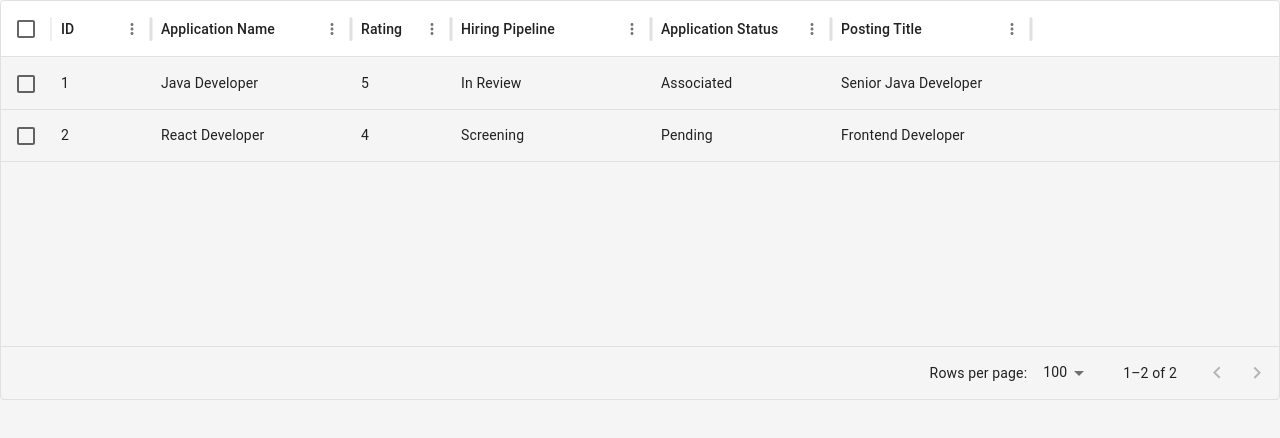
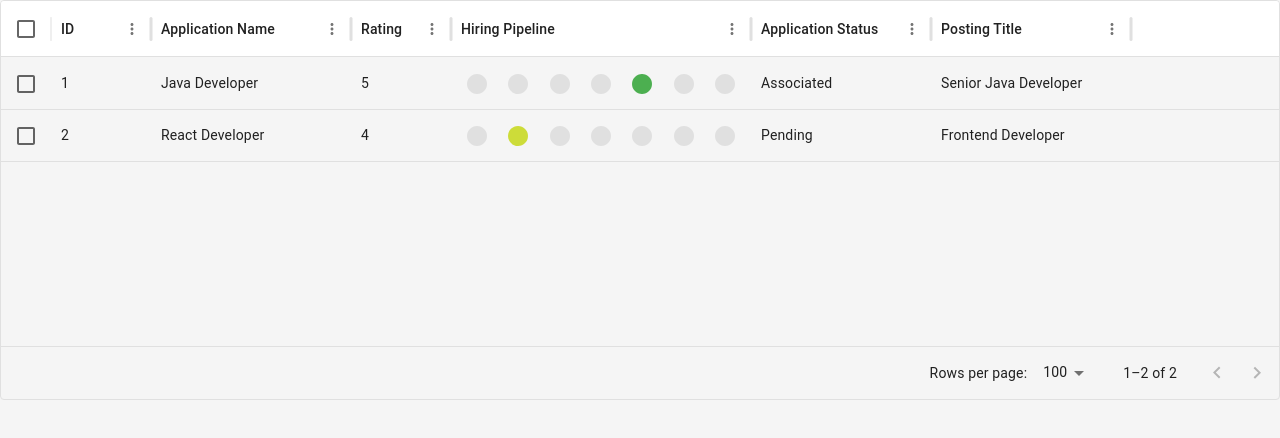
Before and after one commit to VenkateswarluSunkea1/recruitment-frontend, a React (Create React App) app: page /applications in a window 1280 px wide. Shown: the top 438 px of the page. Built offline with nearby package versions, Linux system fonts and the light colour scheme.

Commit message:
Applications UI changes

```diff
--- a/src/ApplicationsPage.js
+++ b/src/ApplicationsPage.js
@@ -1,23 +1,17 @@
 import React, { useState } from 'react';
 import { DataGrid } from '@mui/x-data-grid';
 import { Box, Toolbar, Typography, Button } from '@mui/material';
-import AssociateJobOpeningModal from './AssociateJobOpeningModal';
+import SendMailModal from './SendMailModal';
+import HiringPipeline from './HiringPipeline'; // Import the HiringPipeline component
 
-const columns = [
-  { field: 'id', headerName: 'ID', width: 100 },
-  { field: 'applicationName', headerName: 'Application Name', width: 200 },
-  { field: 'rating', headerName: 'Rating', width: 100 },
-  { field: 'hiringPipeline', headerName: 'Hiring Pipeline', width: 200 },
-  { field: 'applicationStatus', headerName: 'Application Status', width: 180 },
-  { field: 'postingTitle', headerName: 'Posting Title', width: 200 },
-];
-
-const rows = [
+const ApplicationsPage = () => {
+  const [selectedRows, setSelectedRows] = useState([]);
+  const [rows] = useState([
     {
       id: 1,
       applicationName: 'Java Developer',
       rating: 5,
-    hiringPipeline: 'In Review',
+      hiringPipeline: 'Hired',
       applicationStatus: 'Associated',
       postingTitle: 'Senior Java Developer',
     },
@@ -25,15 +19,12 @@ const rows = [
       id: 2,
       applicationName: 'React Developer',
       rating: 4,
-    hiringPipeline: 'Screening',
+      hiringPipeline: 'Submissions',
       applicationStatus: 'Pending',
       postingTitle: 'Frontend Developer',
     },
     // Add more rows as needed
-];
-
-const ApplicationsPage = () => {
-  const [selectedRows, setSelectedRows] = useState([]);
+  ]);
 
   const handleRowSelectionChange = (newSelection) => {
     setSelectedRows(newSelection);
@@ -42,6 +33,21 @@ const ApplicationsPage = () => {
   const clearSelection = () => {
     setSelectedRows([]);
   };
+
+  // Define the columns without the stage change handler
+  const columns = [
+    { field: 'id', headerName: 'ID', width: 100 },
+    { field: 'applicationName', headerName: 'Application Name', width: 200 },
+    { field: 'rating', headerName: 'Rating', width: 100 },
+    {
+      field: 'hiringPipeline',
+      headerName: 'Hiring Pipeline',
+      width: 300,
+      renderCell: (params) => <HiringPipeline currentStage={params.value} />,
+    },
+    { field: 'applicationStatus', headerName: 'Application Status', width: 180 },
+    { field: 'postingTitle', headerName: 'Posting Title', width: 200 },
+  ];
 
   return (
     <Box sx={{ width: '100%' }}>
@@ -59,7 +65,7 @@ const ApplicationsPage = () => {
           <Button onClick={clearSelection} variant="text">
             Clear
           </Button>
-          <AssociateJobOpeningModal />
+          <SendMailModal />
         </Toolbar>
       )}
       <DataGrid
--- /dev/null
+++ b/src/HiringPipeline.js
@@ -0,0 +1,42 @@
+import React from 'react';
+import { Box, Tooltip, IconButton } from '@mui/material';
+import CircleIcon from '@mui/icons-material/Circle';
+
+const HiringPipeline = ({ currentStage }) => {
+  // Define stages and their associated colors
+  const stages = [
+    { label: 'Screening', color: '#ff5722' },   // Orange for Screening
+    { label: 'Submissions', color: '#cddc39' }, // Lime for Submissions
+    { label: 'Interview', color: '#00bcd4' },   // Cyan for Interview
+    { label: 'Offered', color: '#8bc34a' },     // Light Green for Offered
+    { label: 'Hired', color: '#4caf50' },       // Green for Hired
+    { label: 'Rejected', color: '#f44336' },    // Red for Rejected
+    { label: 'Archived', color: '#9e9e9e' },    // Grey for Archived
+  ];
+
+  // Find the index of the current stage
+  const currentIndex = stages.findIndex((stage) => stage.label === currentStage);
+
+  return (
+    <Box sx={{ display: 'flex', justifyContent: 'space-between', alignItems: 'center', width: '100%' }}>
+      {stages.map((stage, index) => (
+        <Tooltip key={stage.label} title={stage.label} arrow>
+          <span> {/* Add a wrapper span to fix the tooltip issue on disabled buttons */}
+            <IconButton
+              disabled // Disable interaction
+              sx={{
+                cursor: 'default',  // Ensure no pointer cursor
+                padding: '4px',     // Adjust padding to fit inside the pipeline
+              }}
+            >
+              {/* Color only the current stage, others will be gray */}
+              <CircleIcon sx={{ color: index === currentIndex ? stage.color : '#e0e0e0' }} />
+            </IconButton>
+          </span>
+        </Tooltip>
+      ))}
+    </Box>
+  );
+};
+
+export default HiringPipeline;
--- /dev/null
+++ b/src/SendMailModal.jsx
@@ -0,0 +1,22 @@
+import React from "react";
+import {
+  IconButton,
+} from "@mui/material";
+import EmailIcon from '@mui/icons-material/Email';
+import { useNavigate } from 'react-router-dom'; // Import useNavigate
+
+const AssociateJobOpeningModal = ({ selectedRows }) => {
+  const navigate = useNavigate(); // Initialize navigate
+
+  const handleEmailClick = () => {
+    navigate('/send-mail'); // Redirect to Send Mail page
+  };
+
+  return (
+      <IconButton onClick={handleEmailClick} color="primary" aria-label="send-mail">
+        <EmailIcon />
+      </IconButton>
+  );
+};
+
+export default AssociateJobOpeningModal;
```
Lines whose indentation alone changed are shown as unchanged.
